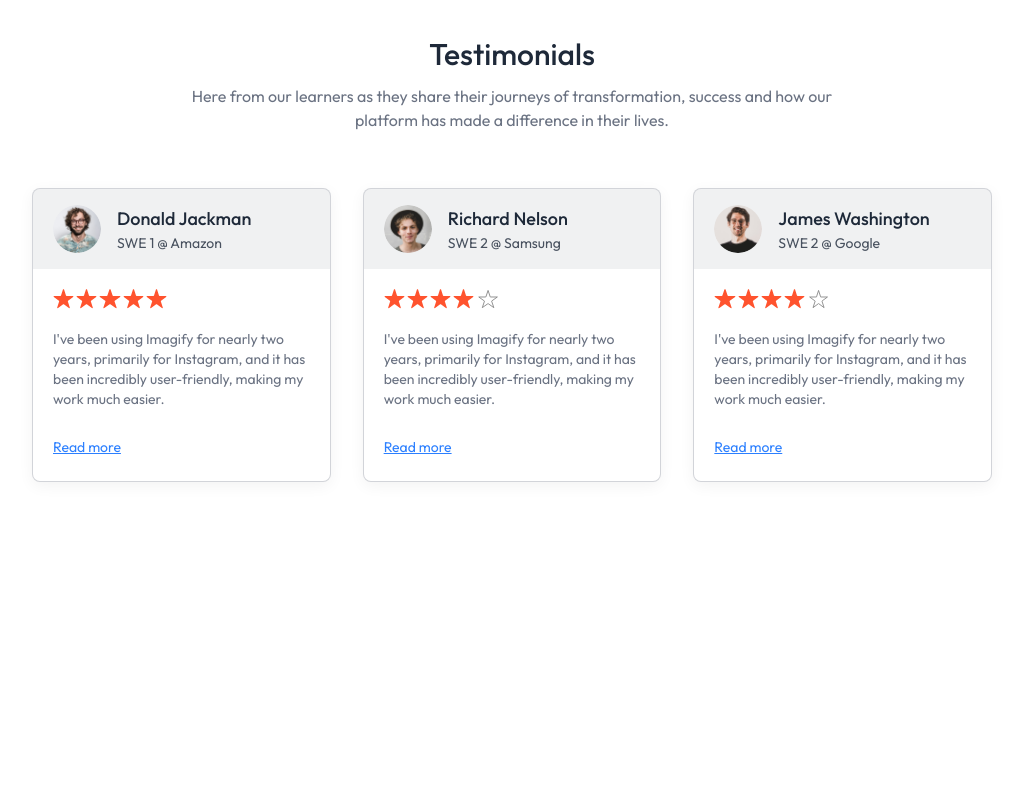
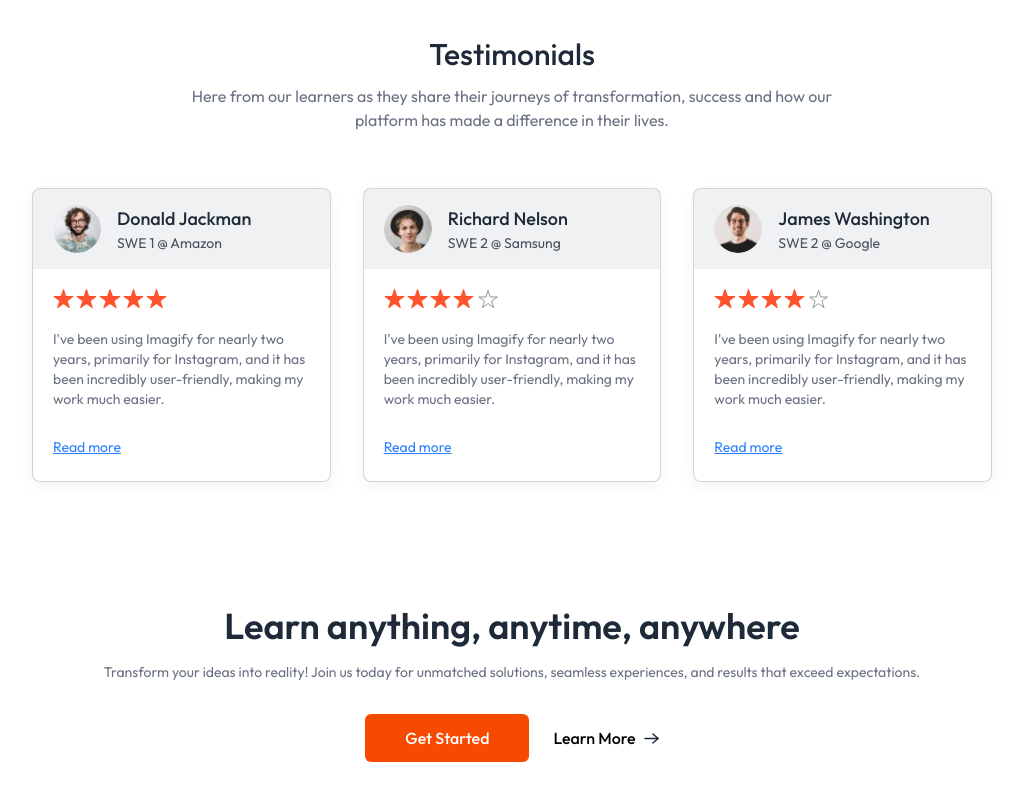
Before and after one commit to JUDHI3134/lms, a React (Vite) app in the folder client/: page / in a window 1280 px wide. Shown: the part 1504-2304 px from the top of the page, without its empty margins (128-1151 px from the left). Before the commit the page ends 2042 px from the top, so only its background shows below. Built offline with nearby package versions, Linux system fonts and the light colour scheme; no server answers.

Commit message:
call to action section

```diff
--- a/client/src/components/student/CallToAction.jsx
+++ b/client/src/components/student/CallToAction.jsx
@@ -1,9 +1,15 @@
 import React from 'react'
+import { assets } from '../../assets/assets'
 
 const CallToAction = () => {
   return (
-    <div>
-      Call to Action
+    <div className='flex flex-col items-center gap-4 pt-10 pb-24 px-8 md:px-0'>
+      <h1 className='text-xl md:text-4xl text-gray-800 font-semibold'>Learn anything, anytime, anywhere</h1>
+      <p className='sm:text-sm text-gray-500'>Transform your ideas into reality! Join us today for unmatched solutions, seamless experiences, and results that exceed expectations.</p>
+      <div className='flex items-center font-medium gap-6 mt-4'>
+        <button className='py-3 px-10 rounded-md text-white bg-orange-600'>Get Started</button>
+        <button className='flex items-center gap-2'>Learn More <img src={assets.arrow_icon} alt="arrow" /></button>
+      </div>
     </div>
   )
 }
--- a/client/src/pages/student/Home.jsx
+++ b/client/src/pages/student/Home.jsx
@@ -3,6 +3,7 @@ import Hero from '../../components/student/Hero'
 import Companies from '../../components/student/Companies'
 import CoursesSection from '../../components/student/CoursesSection'
 import TestimonialsSection from '../../components/student/TestimonialsSection'
+import CallToAction from '../../components/student/CallToAction'
 
 const Home = () => {
   return (
@@ -11,6 +12,7 @@ const Home = () => {
       <Companies />
       <CoursesSection />
       <TestimonialsSection />
+      <CallToAction />
     </div>
   )
 }
```
